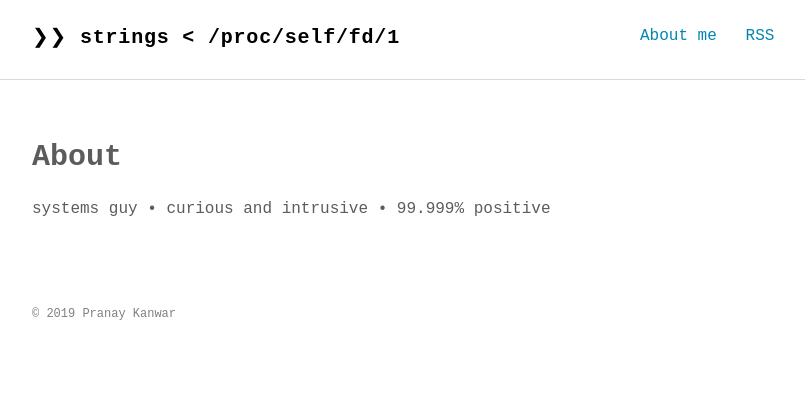
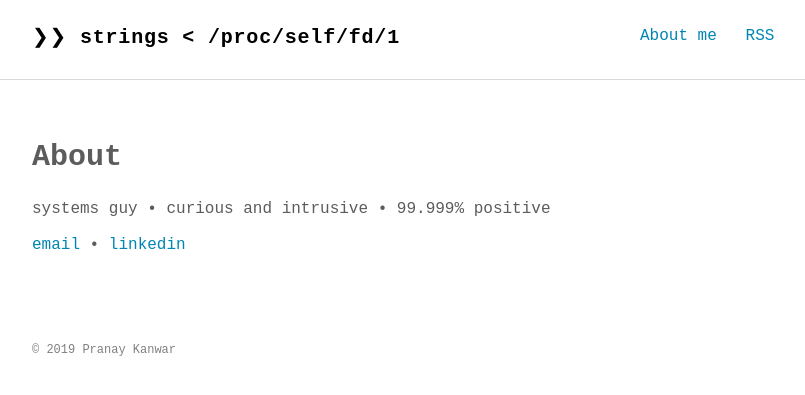
Before and after one commit to r4um/r4um.github.io, a Jekyll site: the page built from about.md, in a window 1280 px wide. Shown: the top 395 px of the page, without its empty margins (232-1037 px from the left). Built offline with Jekyll 4.4.1, drawn with Linux system fonts in a browser that asks for light colours; some web fonts are replaced.

Commit message:
Adding social links

```diff
--- a/about.md
+++ b/about.md
@@ -5,3 +5,5 @@ permalink: /about/
 ---
 
 systems guy • curious and intrusive • 99.999% positive
+
+[email](mailto:pranay.kanwar@gmail.com) • [linkedin](https://www.linkedin.com/in/pranay-kanwar/)
```
